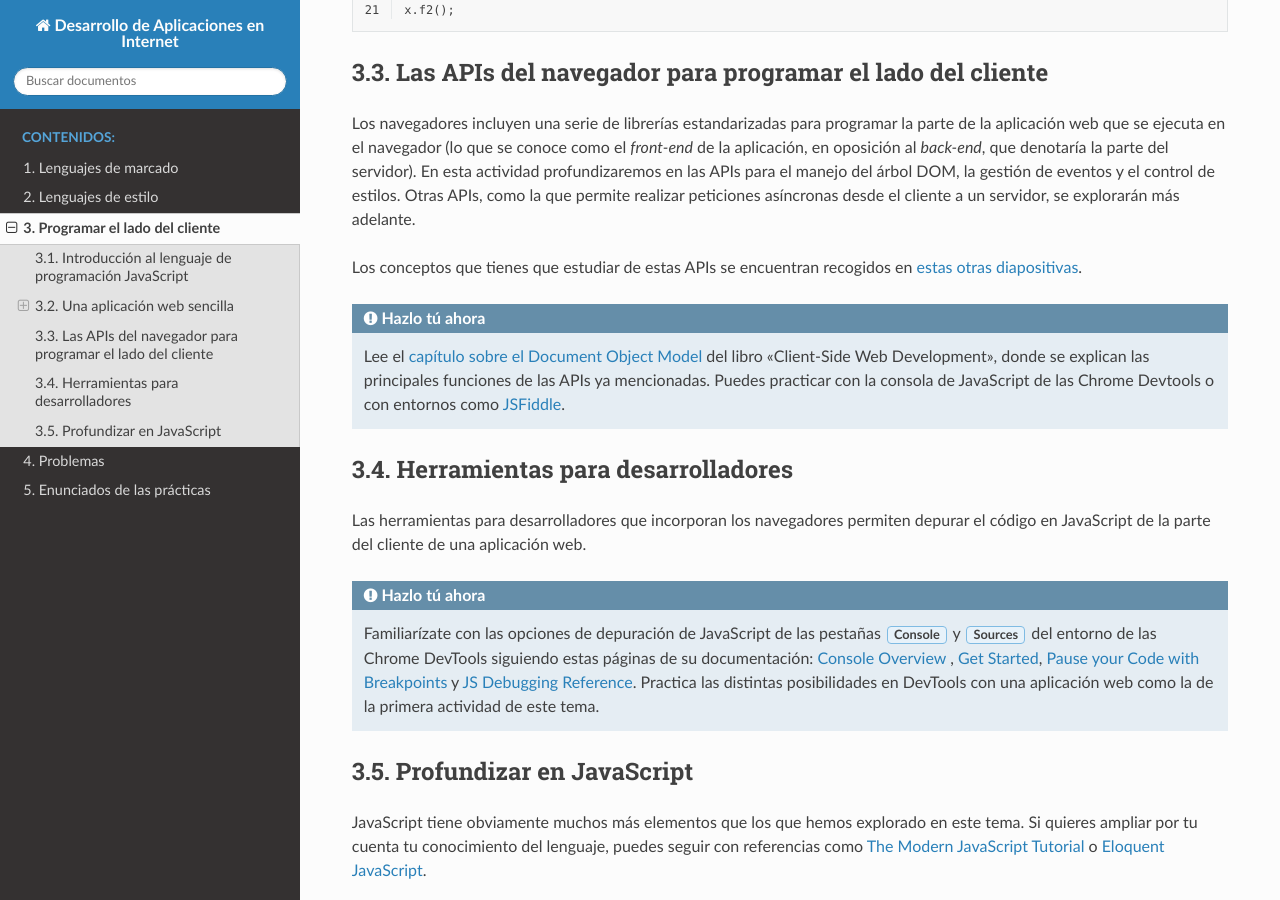
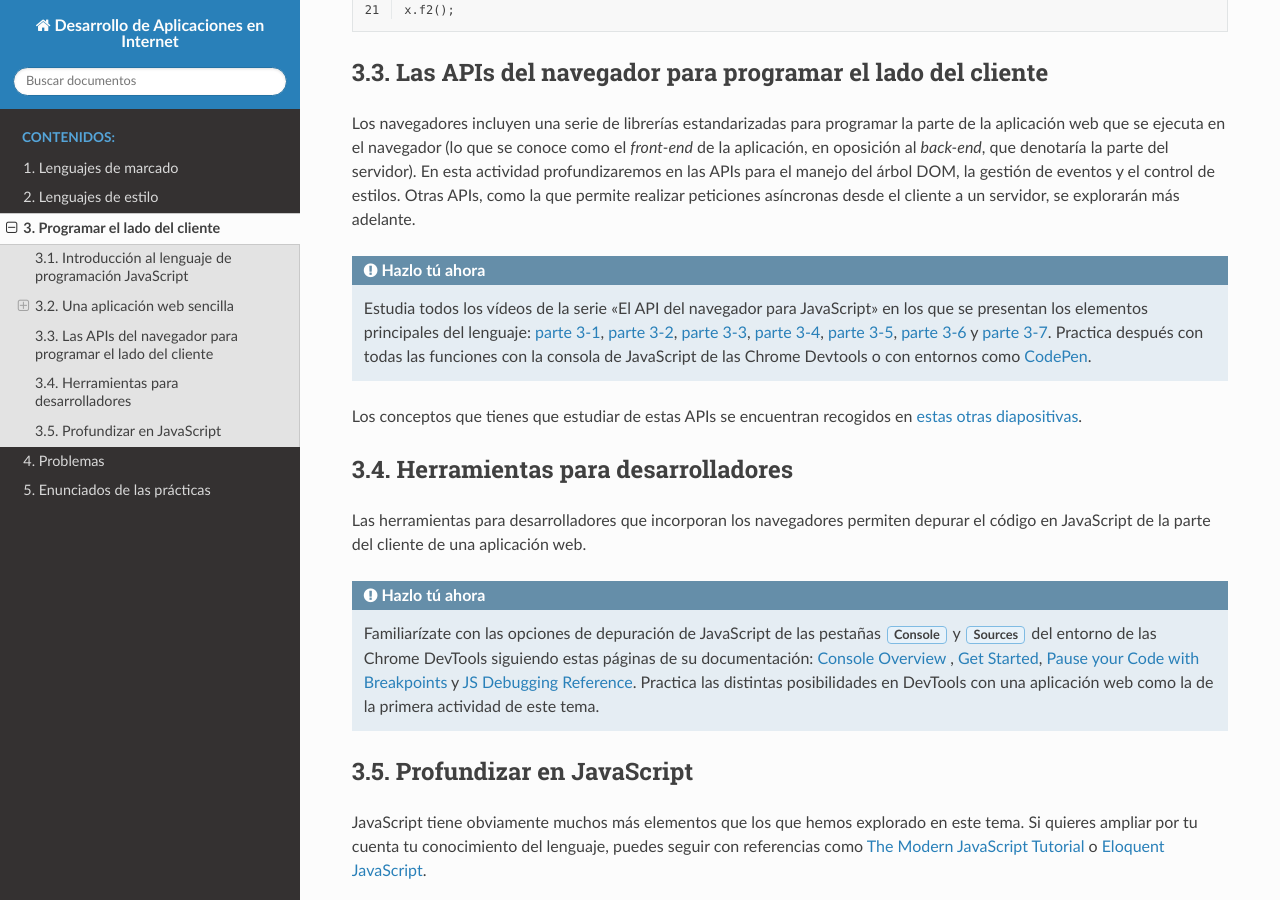
Before and after one commit to jaspock/dai2021, a Sphinx documentation site: the page built from docs/source/cliente.rst, in a window 1280 px wide and 900 px high, scrolled down 6455 px. Built offline with Sphinx 7.4.7 and the Read the Docs theme 2.0.0, drawn with Linux system fonts in a browser that asks for light colours.

Commit message:
API del navegador

```diff
--- a/docs/source/cliente.rst
+++ b/docs/source/cliente.rst
@@ -146,22 +146,31 @@ Sin embargo, si usamos ``let`` en lugar de ``var`` en las declaraciones de ``i``
   x.f2();
 
 
+.. _label-api-web-js:
+
 Las APIs del navegador para programar el lado del cliente
 ---------------------------------------------------------
 
 Los navegadores incluyen una serie de librerías estandarizadas para programar la parte de la aplicación web que se ejecuta en el navegador (lo que se conoce como el *front-end* de la aplicación, en oposición al *back-end*, que denotaría la parte del servidor). En esta actividad profundizaremos en las APIs para el manejo del árbol DOM, la gestión de eventos y el control de estilos. Otras APIs, como la que permite realizar peticiones asíncronas desde el cliente a un servidor, se explorarán más adelante.
 
+.. admonition:: Hazlo tú ahora
+  :class: hazlotu
+
+  Estudia todos los vídeos de la serie "El API del navegador para JavaScript" en los que se presentan los elementos principales del lenguaje: `parte 3-1`_, `parte 3-2`_, `parte 3-3`_, `parte 3-4`_, `parte 3-5`_, `parte 3-6`_ y `parte 3-7`_. Practica después con todas las funciones con la consola de JavaScript de las Chrome Devtools o con entornos como CodePen_.
+
+  .. _`parte 3-1`: https://drive.google.com/file/d/1Q-H8iZpfQ8k2h0DhMbp1hOxRK37SrCQB/view?usp=sharing
+  .. _`parte 3-2`: https://drive.google.com/file/d/1Fa4r4IPDKBHFhWOMCaX9Ca2BLb-TiljQ/view?usp=sharing
+  .. _`parte 3-3`: https://drive.google.com/file/d/1IYKnaNmt6LJO0zMp8jM5AtriYfY6FK1s/view?usp=sharing
+  .. _`parte 3-4`: https://drive.google.com/file/d/1cbN_pIzpt0CPkFp5vv2szHyd7EYCQfS4/view?usp=sharing
+  .. _`parte 3-5`: https://drive.google.com/file/d/1TFYTXsrpO5-vi9aXIdrImPAFu4ZdP4Sz/view?usp=sharing
+  .. _`parte 3-6`: https://drive.google.com/file/d/1ySWqKaravIKkI8s860FL8ZoB73t7cinm/view?usp=sharing
+  .. _`parte 3-7`: https://drive.google.com/file/d/1eJjgloOm5q8RVyeQDtpr6FKUpjlGjJ2w/view?usp=sharing
+  .. _CodePen: http://codepen.io/
+
 Los conceptos que tienes que estudiar de estas APIs se encuentran recogidos en `estas otras diapositivas`_.
 
 .. _`estas otras diapositivas`: _static/slides/150-apidom-slides.html
 
-.. admonition:: Hazlo tú ahora
-  :class: hazlotu
-
-  Lee el `capítulo sobre el Document Object Model`_ del libro "Client-Side Web Development", donde se explican las principales funciones de las APIs ya mencionadas. Puedes practicar con la consola de JavaScript de las Chrome Devtools o con entornos como `JSFiddle`_.
-
-  .. _`capítulo sobre el Document Object Model`: https://info340.github.io/dom.html
-  .. _`JSFiddle`: https://jsfiddle.net/
 
 Herramientas para desarrolladores
 ---------------------------------
--- a/docs/source/index.rst
+++ b/docs/source/index.rst
@@ -45,11 +45,13 @@ Novedades
 Actividades previas a las clases
 --------------------------------
 
+- Antes de la clase del 20/10/2020: estudia los vídeos de la actividad ":ref:`label-api-web-js`" (duración total de los vídeos: unos 55 minutos; unos 40 a 1,5x). A continuación, contesta el `test sobre la API de los navegadores para JavaScript`_ (plazo límite: 19/10/2020, 23:59 horas).
 - Antes de la clase del 13/10/2020: estudia el código y los vídeos de la actividad ":ref:`label-app-web-sencilla`" (duración total de los vídeos: unos 50 minutos; unos 35 a 1,5x). A continuación, contesta el `test sobre la aplicación web sencilla con JavaScript`_ (plazo límite: 12/10/2020, 23:59 horas).
 - Antes de la clase del 06/10/2020: estudia los vídeos de la actividad ":ref:`label-intro-js`" (duración total de los vídeos: unos 55 minutos; unos 40 a 1,5x). A continuación, contesta el `test sobre la introducción a JavaScript`_ (plazo límite: 05/10/2020, 23:59 horas). Utiliza tu cuenta de ``gcloud.ua.es`` para acceder a todos estos materiales.
 - Antes de la clase del 29/09/2020: lee detenidamente y practica con lo discutido en las actividades siguientes: ":ref:`label-inline-css`", ":ref:`label-caja-css`" y ":ref:`label-posicionamiento-css`". A continuación, contesta el `test sobre el modelo de caja de CSS`_ (plazo límite: 28/09/2020, 23:59 horas). Recuerda utilizar tu cuenta de ``gcloud.ua.es`` para acceder a todos estos materiales.
 - Antes de la clase del 22/09/2020: estudia los vídeos y practica con la actividad ":ref:`label-intro-css`" (duración total de los vídeos: unos 35 minutos; unos 25 a velocidad 1,5x). A continuación, contesta el `test sobre la introducción a CSS`_ (plazo límite: 21/09/2020, 23:59 horas). Utiliza tu cuenta de ``gcloud.ua.es`` para acceder a todos estos materiales.
 
+.. _`test sobre la API de los navegadores para JavaScript`: https://forms.gle/mmMFWaZP2dqy2juw9
 .. _`test sobre la aplicación web sencilla con JavaScript`: https://forms.gle/mQw11xgGZCjzcSkp6
 .. _`test sobre la introducción a JavaScript`: https://forms.gle/K5krpteo4L9qzSud8
 .. _`Selectores y propiedades de CSS (parte 1)`: https://drive.google.com/file/d/1i3s-LKeMsCam5-kmD65G-BMGWsJjmaA8/view?usp=sharing
```
